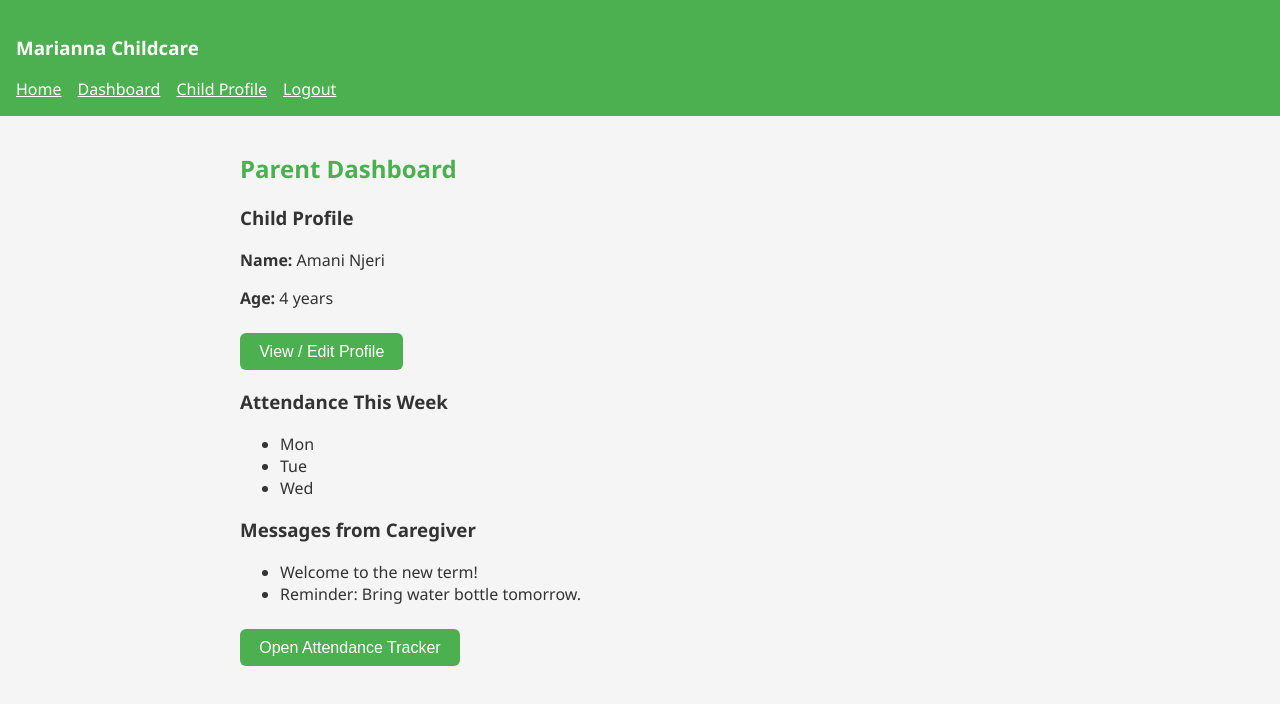
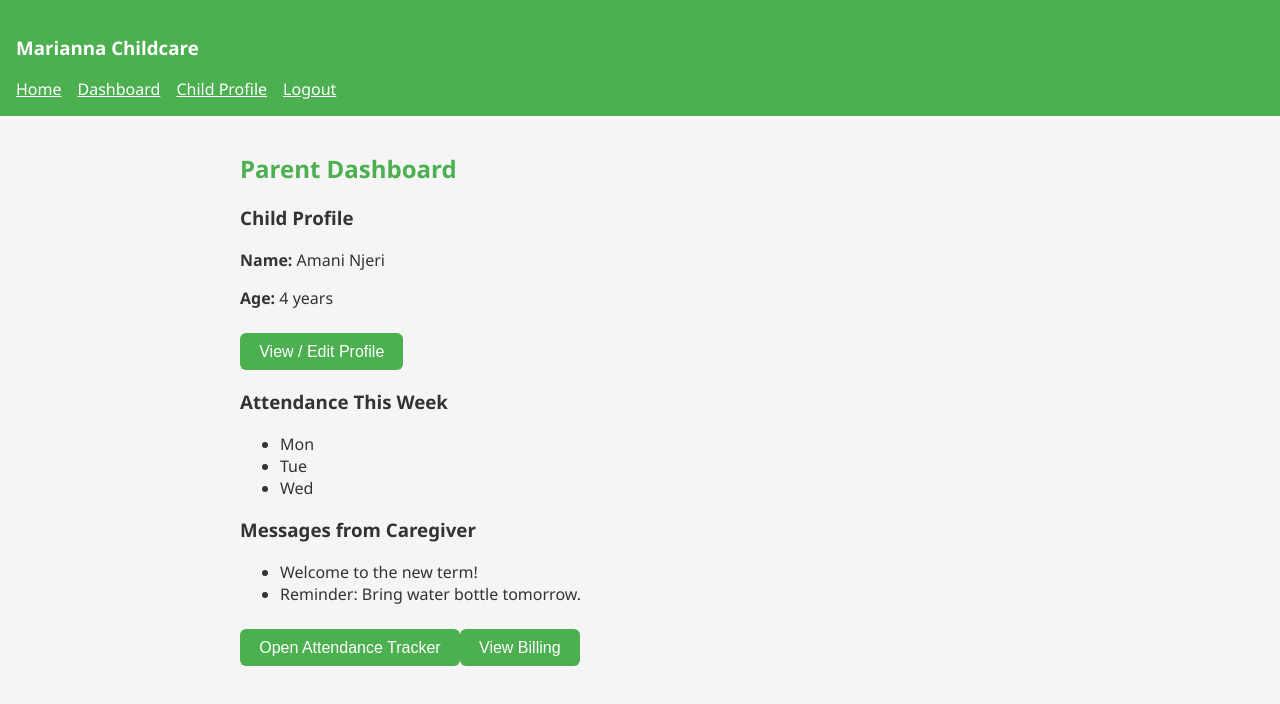
Before and after one commit to Zambagarrah/Childcare_System, a React (Vite) app: page /parent-dashboard in a window 1280 px wide. Shown: the top 704 px of the page. Built offline with nearby package versions, Linux system fonts and the light colour scheme.

Commit message:
feat: Add Billing link to ParentDashboard

```diff
--- a/src/components/Dashboard/ParentDashboard.jsx
+++ b/src/components/Dashboard/ParentDashboard.jsx
@@ -43,6 +43,9 @@ export default function ParentDashboard() {
         <a href="/attendance">
           <button>Open Attendance Tracker</button>
         </a>
+        <a href="/billing">
+          <button>View Billing</button>
+        </a>
       </main>
     </>
   );
```
